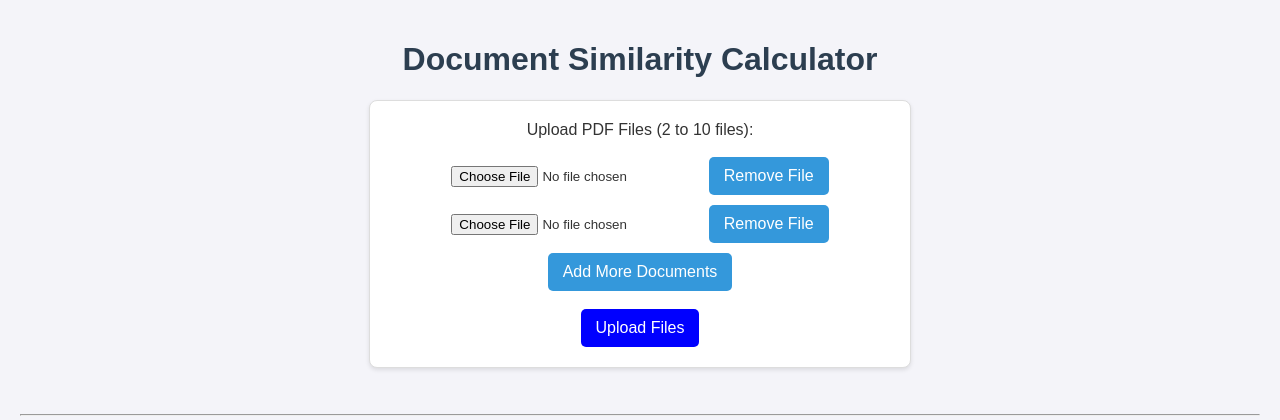
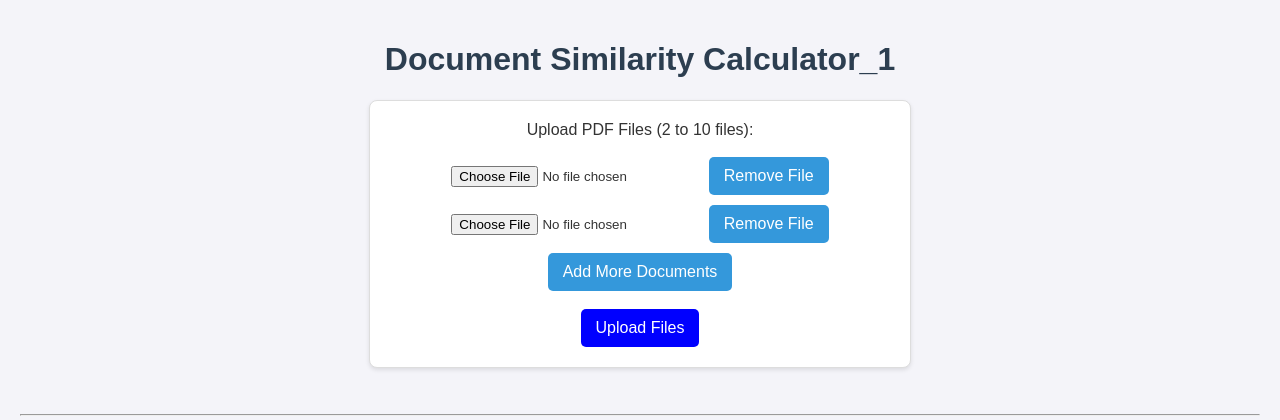
Before and after one commit to Lily-WangQian/Lily-WangQian-AzureWeb_Upload1, a Flask app: page / in a window 1280 px wide. Shown: the top 420 px of the page. Run offline with Flask 3, Linux system fonts and the light colour scheme.

Commit message:
Update index.html

```diff
--- a/templates/index.html
+++ b/templates/index.html
@@ -43,7 +43,7 @@
 </head>
 <body>
     <div class="container">
-        <h1>Document Similarity Calculator</h1>
+        <h1>Document Similarity Calculator_1</h1>
 
         <!-- Upload Form -->
         <form action="/upload" method="post" enctype="multipart/form-data" onsubmit="showLoading()">
```
